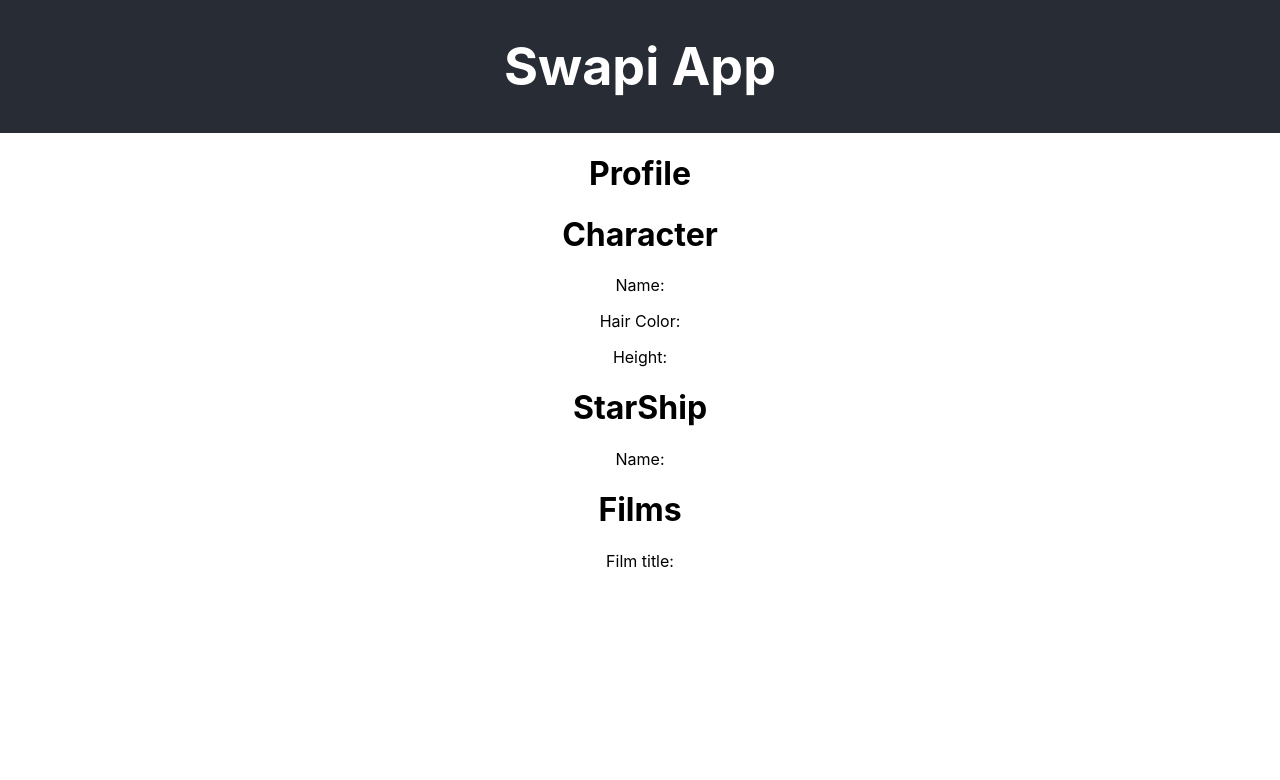
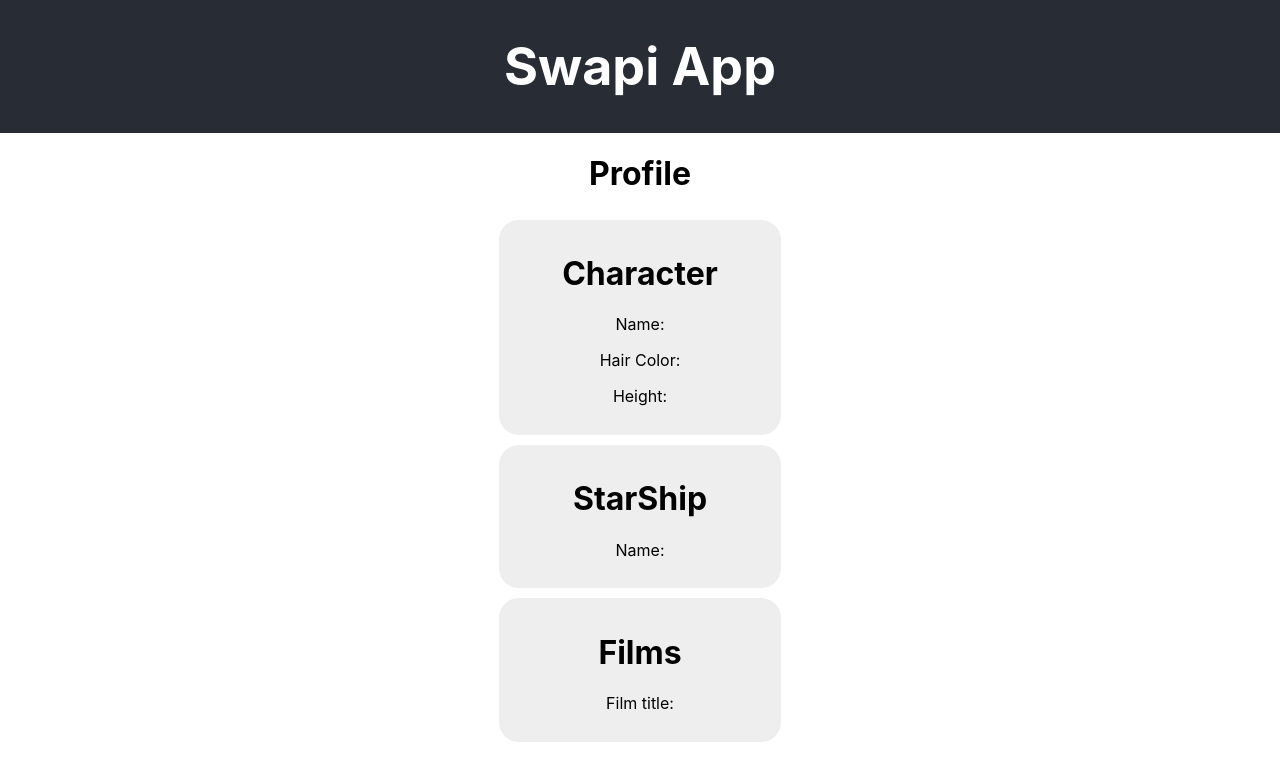
Before and after one commit to mhyder1/swapi, a React (Create React App) app: page / in a window 1280 px wide. Shown: the top 780 px of the page. Built offline with nearby package versions, Linux system fonts and the light colour scheme; no server answers.

Commit message:
added inline css, and updated package file

```diff
--- a/package.json
+++ b/package.json
@@ -6,6 +6,7 @@
     "@testing-library/jest-dom": "^5.11.4",
     "@testing-library/react": "^11.1.0",
     "@testing-library/user-event": "^12.1.10",
+    "axios": "^0.21.1",
     "react": "^17.0.2",
     "react-dom": "^17.0.2",
     "react-scripts": "4.0.3",
--- a/src/components/CharacterMeta/CharacterMeta.js
+++ b/src/components/CharacterMeta/CharacterMeta.js
@@ -3,7 +3,7 @@
 function CharacterMeta(props) {
 
   return (
-    <div className="character-meta-container">
+    <div className="character-meta-container" style={styles.card} >
         <h1>Character</h1>
         <p>Name: {props.CharacterMetaData.name}</p>
         <p> Hair Color: {props.CharacterMetaData.hair_color}</p>
@@ -13,3 +13,18 @@ function CharacterMeta(props) {
 }
 
 export default CharacterMeta;
+
+
+const styles = {
+  card: {
+    padding: '1%',
+    background: "#eee",
+    borderRadius: '25px',
+    display: 'inlineBlock',
+    height: '50%',
+    margin: 'auto',
+    position: 'relative',
+    width: '20%',
+    border: '5px white solid'
+  }
+}
--- a/src/components/Films/Films.js
+++ b/src/components/Films/Films.js
@@ -2,7 +2,7 @@
 
 function Films(props) {
   return (
-    <div className="films-container">
+    <div className="films-container" style={styles.card}>
 
         <h1>Films</h1>
        <p>Film title: {props.filmsData.title} </p>
@@ -11,3 +11,18 @@ function Films(props) {
 }
 
 export default Films;
+
+
+const styles = {
+  card: {
+    padding: '1%',
+    background: "#eee",
+    borderRadius: '25px',
+    display: 'inlineBlock',
+    height: '50%',
+    margin: 'auto',
+    position: 'relative',
+    width: '20%',
+    border: '5px white solid'
+  }
+}
--- a/src/components/Profile/Profile.js
+++ b/src/components/Profile/Profile.js
@@ -1,8 +1,6 @@
 import React from 'react';
 import ReactDOM from 'react-dom';
 import axios from 'axios';
-
-//import './Profile.css';
 
 //components
 import CharacterMeta from '../CharacterMeta/CharacterMeta'
@@ -56,9 +54,7 @@ export default class Profile extends React.Component {
     return (
       <div className="profile-container">
         <h1>Profile</h1>
-        <CharacterMeta
-          CharacterMetaData={this.state.characterMeta}
-         />
+        <CharacterMeta CharacterMetaData={this.state.characterMeta}/>
          <StarShip starshipDataProps={this.state.starshipData} />
          <Films  filmsData={this.state.films} />
       </div>
--- a/src/components/StarShip/StarShip.js
+++ b/src/components/StarShip/StarShip.js
@@ -2,7 +2,7 @@
 
 function StarShip(props) {
   return (
-    <div className="star-ship-container">
+    <div className="star-ship-container" style={styles.card}>
 
         <h1>StarShip</h1>
         <p>Name: { props.starshipDataProps.name}</p>
@@ -11,3 +11,18 @@ function StarShip(props) {
 }
 
 export default StarShip;
+
+
+const styles = {
+  card: {
+    padding: '1%',
+    background: "#eee",
+    borderRadius: '25px',
+    display: 'inlineBlock',
+    height: '50%',
+    margin: 'auto',
+    position: 'relative',
+    width: '20%',
+    border: '5px white solid'
+  }
+}
```
Also changed, not shown: 1 other file (tests, documents, lock files or other folders).
